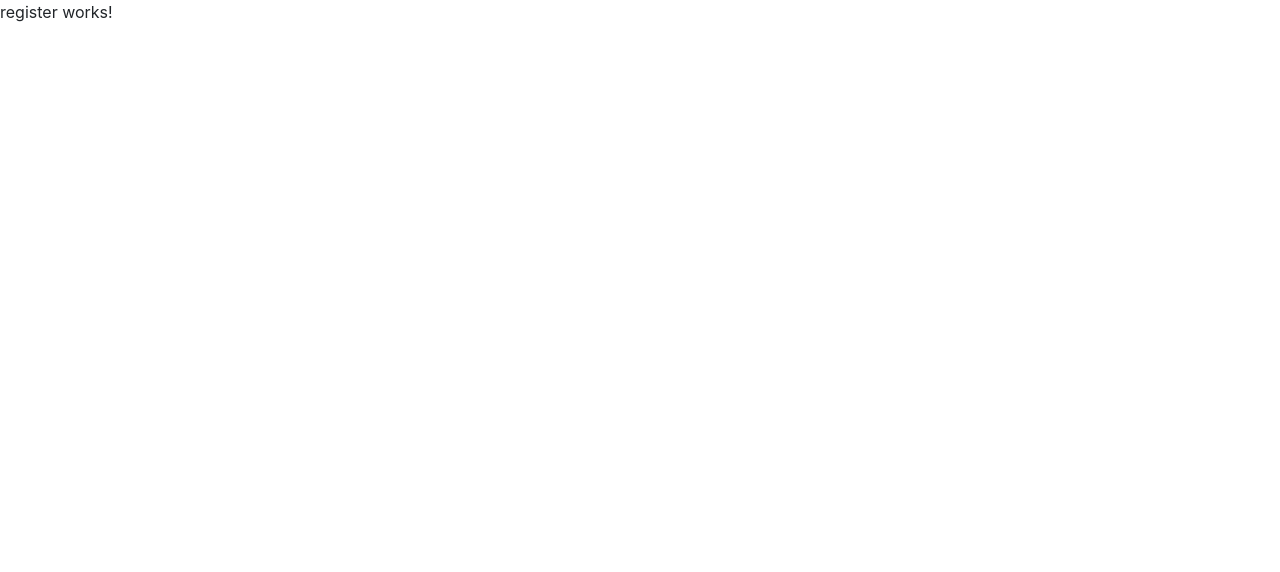
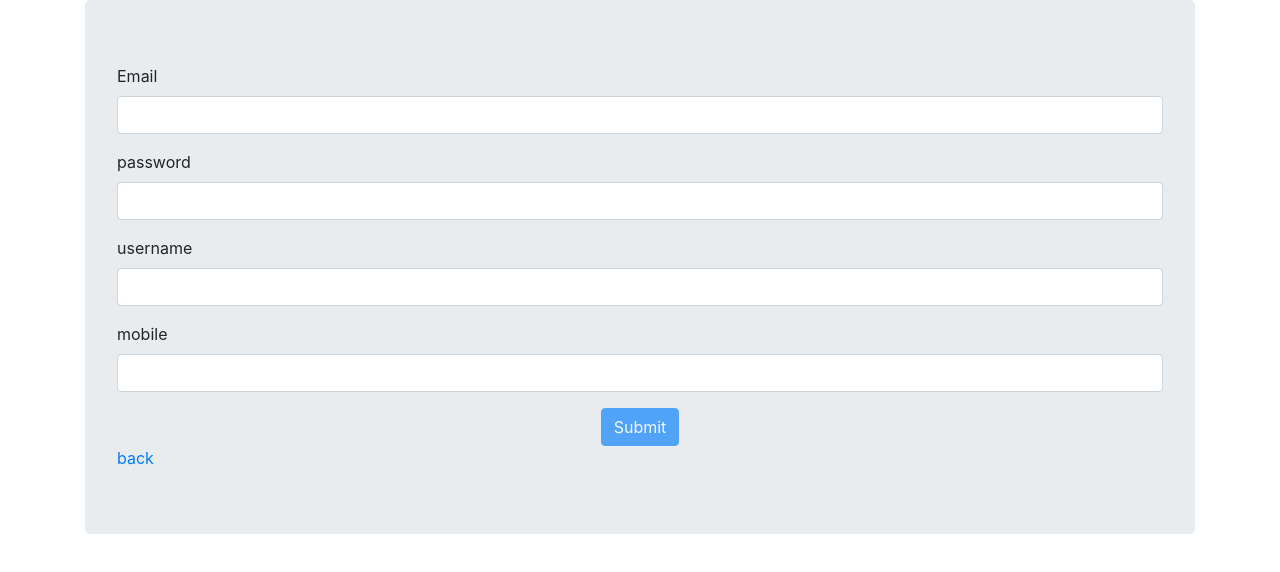
Before and after one commit to pankaj3571/AngularOnlieClass, an Angular app: page /register in a window 1280 px wide. Shown: the top 572 px of the page. Built offline with nearby package versions, Linux system fonts and the light colour scheme; no server answers.

Commit message:
login completed

```diff
--- a/src/app/common.service.ts
+++ b/src/app/common.service.ts
@@ -20,4 +20,9 @@ export class CommonService{
   getData(){
     return this.httpClient.get("http://localhost:3000/getData")
   }
+
+  login(obj:any){
+    return this.httpClient.post("http://localhost:3000/login",obj)
+  }
+
 }
--- a/src/app/login/login.component.html
+++ b/src/app/login/login.component.html
@@ -5,12 +5,13 @@
 
 
       <div class="form-group">
-        <label for="email">Email</label>
-        <input type="text" name="email" id="email" [(ngModel)]="email" class="form-control" #emailType="ngModel" required>
-        <span class="help-block" *ngIf="emailType.errors?.required && emailType.touched" style="color: tomato;">
-          Email  is required
+        <label for="password">username</label>
+        <input type="text" name="username" id="username" [(ngModel)]="username"class="form-control" #usernameType="ngModel" required>
+        <span class="help-block" *ngIf="usernameType.errors?.required && usernameType.touched" style="color: tomato;" >
+          username  is required
         </span>
       </div>
+
 
       <div class="form-group">
         <label for="password">password</label>
@@ -20,26 +21,13 @@
         </span>
       </div>
 
-      <div class="form-group">
-        <label for="password">username</label>
-        <input type="text" name="username" id="username" [(ngModel)]="username"class="form-control" #usernameType="ngModel" required>
-        <span class="help-block" *ngIf="usernameType.errors?.required && usernameType.touched" style="color: tomato;" >
-          username  is required
-        </span>
-      </div>
 
-      <div class="form-group">
-        <label for="mobile">mobile</label>
-        <input type="number" name="mobile" id="mobile" [(ngModel)]="mobile"class="form-control" #mobileType="ngModel" required>
-        <span class="help-block" *ngIf="mobileType.errors?.required && mobileType.touched" style="color: tomato;" >
-          mobile  is required
-        </span>
-      </div>
+
 
       <div class="text text-center">
-        <button class="btn btn-primary" [disabled]="!form.valid" (click)="registerDetails()"> Submit </button>
+        <button class="btn btn-primary" [disabled]="!form.valid" (click)="login()"> Submit </button>
       </div>
-      <a [routerLink]="['/dashboard']" routerLinkActive="router-link-active" >Click</a>
+      <a [routerLink]="['/register']" routerLinkActive="router-link-active" >Click</a>
     </form>
   </div>
   </div>
--- a/src/app/login/login.component.ts
+++ b/src/app/login/login.component.ts
@@ -9,57 +9,30 @@ import {CommonService} from "../common.service";
 export class LoginComponent implements OnInit {
 
 
-  email:any;
+
   username:any;
-  mobile:any
-  value:any;
+
   password:any;
   obj:any;
   constructor(private router:Router,private service:CommonService) { }
 
-  ngOnInit() {
-    this.getData()
+  ngOnInit() {  }
+
+  login(){
+    this.obj={
+      username:this.username,
+      password:this.password
+    }
+    this.service.login(this.obj).subscribe(data=>{
+      console.log(data)
+      if(data['status']){
+        this.router.navigate(['dashboard'])
+      }else{
+        alert(data['message'])
+      }
+    })
   }
 
-  move(event){
-    console.log(event)
-    this.value=event.email
-    sessionStorage.setItem('email',this.value)
-    this.match()
-
-  }
-
-  match(){
-    console.log("inside")
-    if(this.value==sessionStorage.getItem('email')){
-      this.router.navigate(['/dashboard'])
-      alert("mathed")
-    }
-    else{
-      alert('not matched')
-    }
-  }
-
-
-  registerDetails(){
-    this.obj={
-      email:this.email,
-      username:this.username,
-      mobile:this.mobile,
-      password:this.password
-    }
-    this.service.registerData(this.obj).subscribe(data=>{
-      console.log(data)
-      alert(data['message'])
-    })
-
-  }
-
-  getData(){
-    this.service.getData().subscribe(data=>{
-      console.log(data)
-    })
-  }
 }
 
 /*
--- a/src/app/register/register.component.html
+++ b/src/app/register/register.component.html
@@ -1 +1,45 @@
-<p>register works!</p>
+<div class="container">
+  <div class="jumbotron">
+    <form  #form="ngForm">
+
+
+
+      <div class="form-group">
+        <label for="email">Email</label>
+        <input type="text" name="email" id="email" [(ngModel)]="email" class="form-control" #emailType="ngModel" required>
+        <span class="help-block" *ngIf="emailType.errors?.required && emailType.touched" style="color: tomato;">
+          Email  is required
+        </span>
+      </div>
+
+      <div class="form-group">
+        <label for="password">password</label>
+        <input type="password" name="password" id="password" [(ngModel)]="password" class="form-control" #passwordType="ngModel" required>
+        <span class="help-block" *ngIf="passwordType.errors?.required && passwordType.touched" style="color: tomato;">
+          password  is required
+        </span>
+      </div>
+
+      <div class="form-group">
+        <label for="password">username</label>
+        <input type="text" name="username" id="username" [(ngModel)]="username"class="form-control" #usernameType="ngModel" required>
+        <span class="help-block" *ngIf="usernameType.errors?.required && usernameType.touched" style="color: tomato;" >
+          username  is required
+        </span>
+      </div>
+
+      <div class="form-group">
+        <label for="mobile">mobile</label>
+        <input type="number" name="mobile" id="mobile" [(ngModel)]="mobile"class="form-control" #mobileType="ngModel" required>
+        <span class="help-block" *ngIf="mobileType.errors?.required && mobileType.touched" style="color: tomato;" >
+          mobile  is required
+        </span>
+      </div>
+
+      <div class="text text-center">
+        <button class="btn btn-primary" [disabled]="!form.valid" (click)="registerDetails()"> Submit </button>
+      </div>
+      <a [routerLink]="['/login']" routerLinkActive="router-link-active" > back</a>
+    </form>
+  </div>
+  </div>
--- a/src/app/register/register.component.ts
+++ b/src/app/register/register.component.ts
@@ -1,5 +1,6 @@
 import { Component, OnInit } from '@angular/core';
-
+import {Router} from "@angular/router";
+import {CommonService} from "../common.service";
 @Component({
   selector: 'app-register',
   templateUrl: './register.component.html',
@@ -7,9 +8,55 @@ import { Component, OnInit } from '@angular/core';
 })
 export class RegisterComponent implements OnInit {
 
-  constructor() { }
+  email:any;
+  username:any;
+  mobile:any
+  value:any;
+  password:any;
+  obj:any;
+  constructor(private router:Router,private service:CommonService) { }
 
   ngOnInit() {
+    this.getData()
   }
 
+  move(event){
+    console.log(event)
+    this.value=event.email
+    sessionStorage.setItem('email',this.value)
+    this.match()
+
+  }
+
+  match(){
+    console.log("inside")
+    if(this.value==sessionStorage.getItem('email')){
+      this.router.navigate(['/dashboard'])
+      alert("mathed")
+    }
+    else{
+      alert('not matched')
+    }
+  }
+
+
+  registerDetails(){
+    this.obj={
+      email:this.email,
+      username:this.username,
+      mobile:this.mobile,
+      password:this.password
+    }
+    this.service.registerData(this.obj).subscribe(data=>{
+      console.log(data)
+      alert(data['message'])
+    })
+
+  }
+
+  getData(){
+    this.service.getData().subscribe(data=>{
+      console.log(data)
+    })
+  }
 }
```
